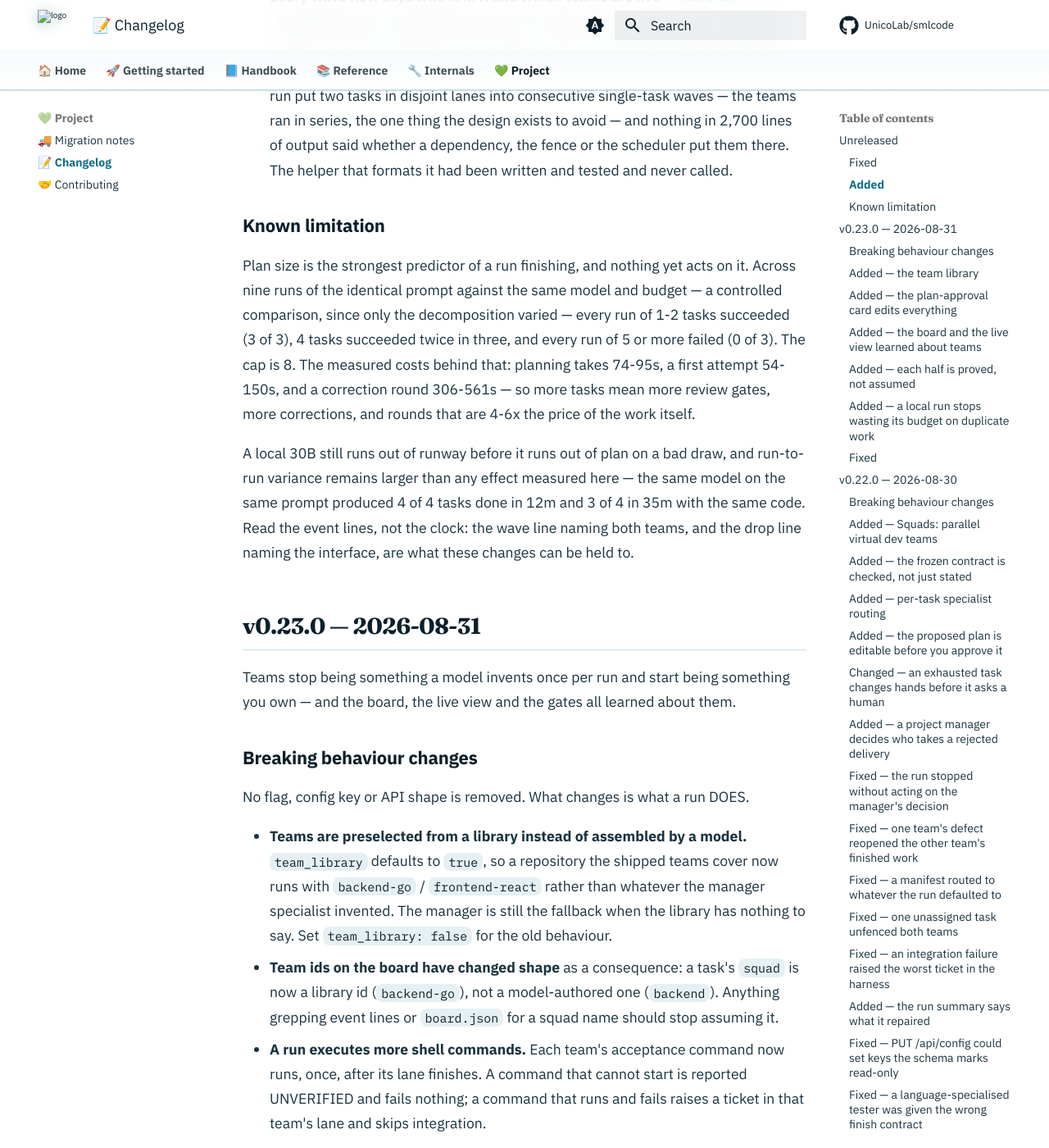
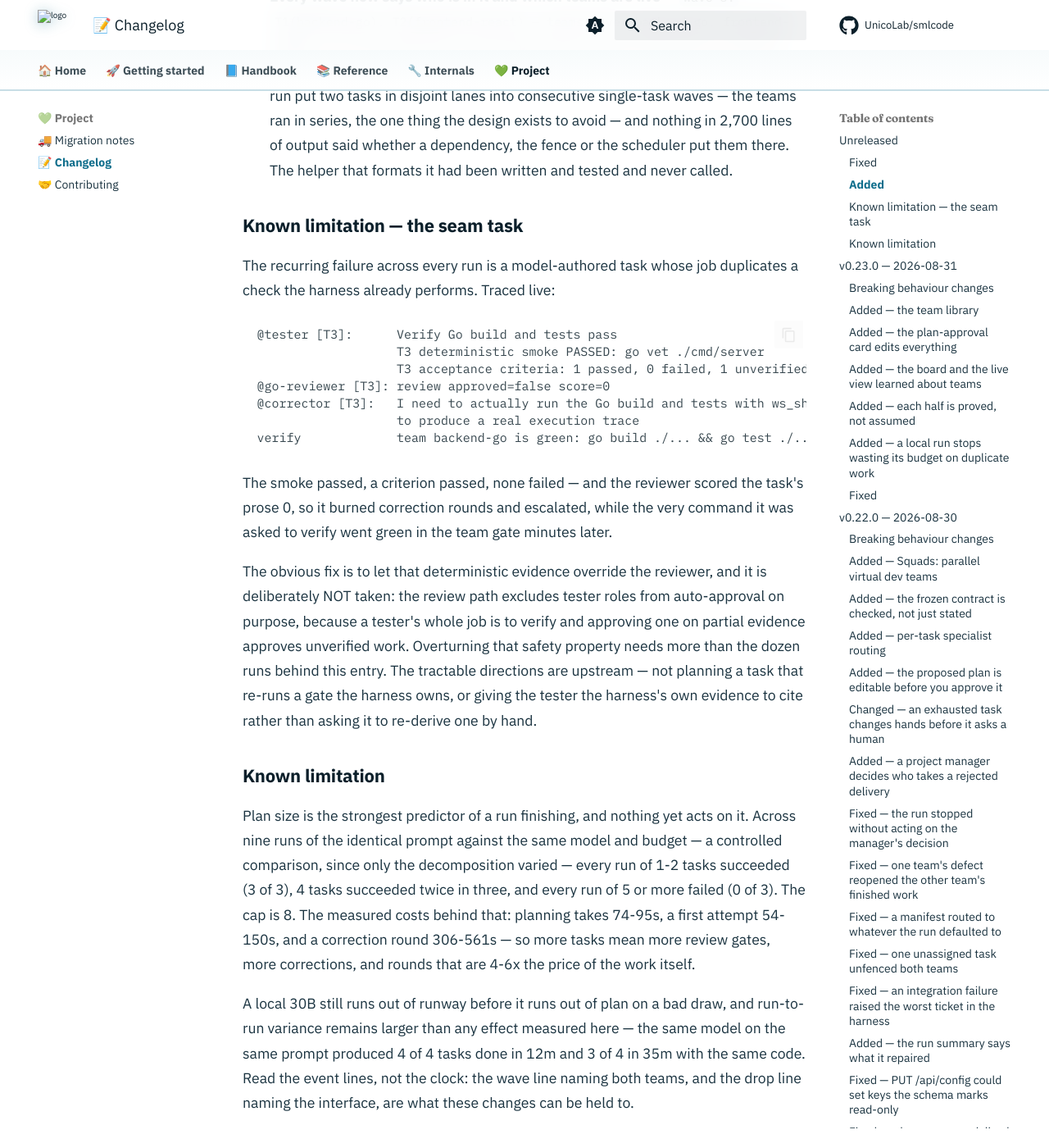
Before and after one commit to UnicoLab/smlcode, an MkDocs documentation site: the page built from docs/changelog.md, in a window 1280 px wide and 1400 px high, scrolled down 4255 px. Shown: the whole window at 82% size. Built offline with MkDocs 1.6.1 and Material for MkDocs 9.7.7, drawn with Linux system fonts in a browser that asks for light colours; comment, search, counter and statistics services are not loaded.

Commit message:
docs: the seam task duplicates a gate the harness already owns
The recurring failure, traced: a tester task asked to "verify Go build
and tests pass" has its smoke pass and a criterion pass, is scored 0 by
the reviewer for lack of an execution trace, burns correction rounds and
escalates — while the identical command goes green in the team gate
minutes later.

Records why the obvious fix is not taken. Letting that evidence override
the reviewer would mean auto-approving a tester, which the review path
excludes on purpose: a tester's job is to verify, so approving one on
partial evidence approves unverified work. Twelve runs is not enough to
overturn that.

````diff
--- a/docs/changelog.md
+++ b/docs/changelog.md
@@ -143,6 +143,34 @@ showed did not mean what it looked like.
   to avoid — and nothing in 2,700 lines of output said whether a dependency,
   the fence or the scheduler put them there. The helper that formats it had
   been written and tested and never called.
+
+### Known limitation — the seam task
+
+The recurring failure across every run is a model-authored task whose job
+duplicates a check the harness already performs. Traced live:
+
+```text
+@tester [T3]:      Verify Go build and tests pass
+                   T3 deterministic smoke PASSED: go vet ./cmd/server
+                   T3 acceptance criteria: 1 passed, 0 failed, 1 unverified
+@go-reviewer [T3]: review approved=false score=0
+@corrector [T3]:   I need to actually run the Go build and tests with ws_shell
+                   to produce a real execution trace
+verify             team backend-go is green: go build ./... && go test ./...
+```
+
+The smoke passed, a criterion passed, none failed — and the reviewer scored the
+task's prose 0, so it burned correction rounds and escalated, while the very
+command it was asked to verify went green in the team gate minutes later.
+
+The obvious fix is to let that deterministic evidence override the reviewer, and
+it is deliberately NOT taken: the review path excludes tester roles from
+auto-approval on purpose, because a tester's whole job is to verify and
+approving one on partial evidence approves unverified work. Overturning that
+safety property needs more than the dozen runs behind this entry. The tractable
+directions are upstream — not planning a task that re-runs a gate the harness
+owns, or giving the tester the harness's own evidence to cite rather than asking
+it to re-derive one by hand.
 
 ### Known limitation
 
````
